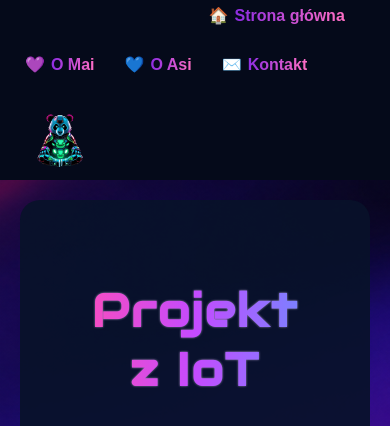
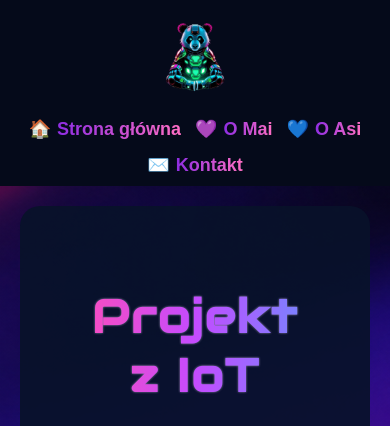
Before and after one commit to MajaKempinska/projekt-iot, a Flask app: page / in a window 390 px wide. Shown: the top 426 px of the page. Run offline with Flask 3, Linux system fonts and the light colour scheme.

Commit message:
Responsywnosc - dostosowanie do telefonu (meta viewport, media queries)

```diff
--- a/templates/base.html
+++ b/templates/base.html
@@ -2,6 +2,7 @@
 <html lang="pl">
 <head>
 <meta charset="UTF-8">
+<meta name="viewport" content="width=device-width, initial-scale=1.0">
 <title>{% block title %}{% endblock %}</title>
 <link rel="icon" href="/static/favicon.png?v=3" type="image/png">
 {% block head %}{% endblock %}
@@ -33,6 +34,7 @@ animation: zniknij 0.6s ease 1.2s forwards;
 }
 #loader img {
 width: 400px;
+max-width: 80%;
 animation: puls 1.2s ease-in-out infinite;
 }
 @keyframes puls {
@@ -41,6 +43,15 @@ animation: puls 1.2s ease-in-out infinite;
 }
 @keyframes zniknij {
   to { opacity: 0; visibility: hidden; }
+}
+@media (max-width: 768px) {
+  nav.menu { gap: 14px; padding: 10px 12px; justify-content: center; }
+  nav.menu a:first-of-type { margin-left: 0; }
+  nav.menu a { font-size: 18px; }
+  nav.menu .logo { width: 100%; text-align: center; order: -1; margin-bottom: 4px; }
+  nav.menu .logo img { height: 90px; margin: 0 auto; }
+  footer.stopka { font-size: 16px; padding: 22px 16px; }
+  footer.stopka .linia2 { font-size: 15px; }
 }
 </style>
 </head>
```
